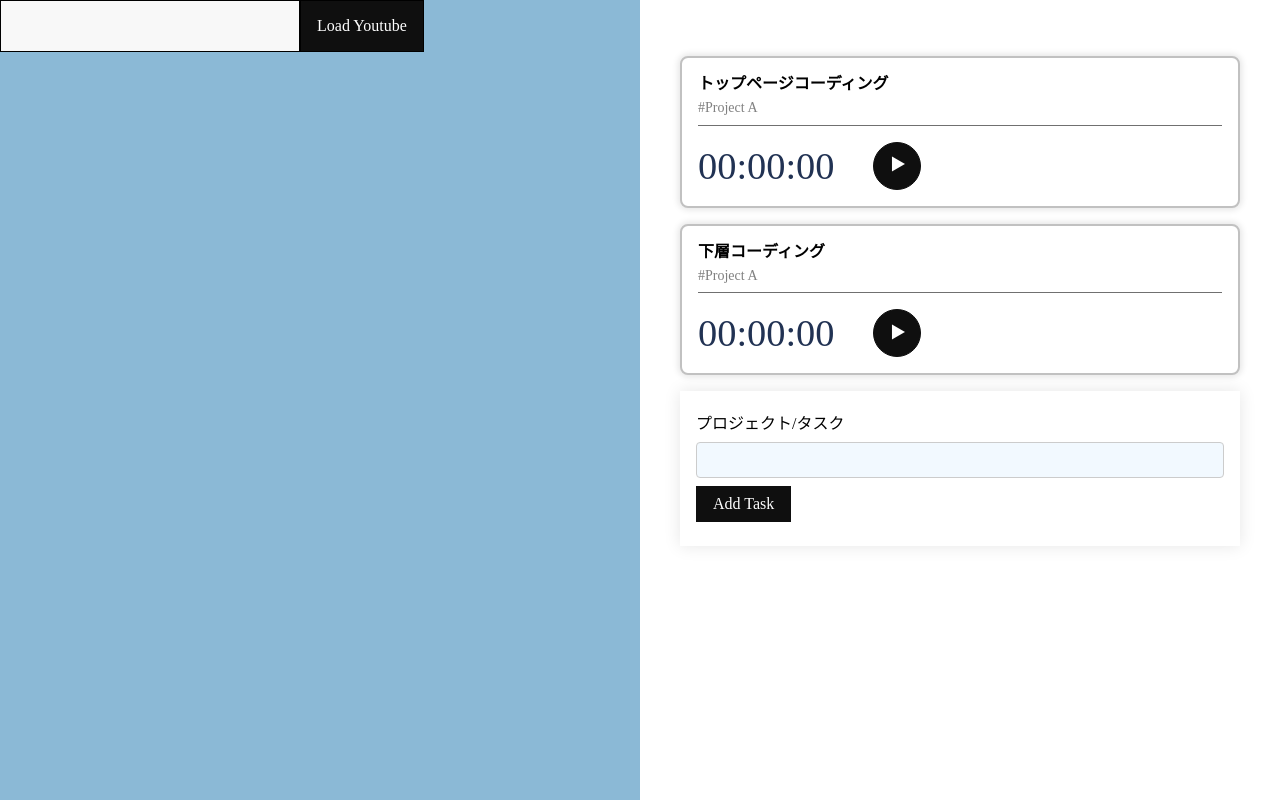
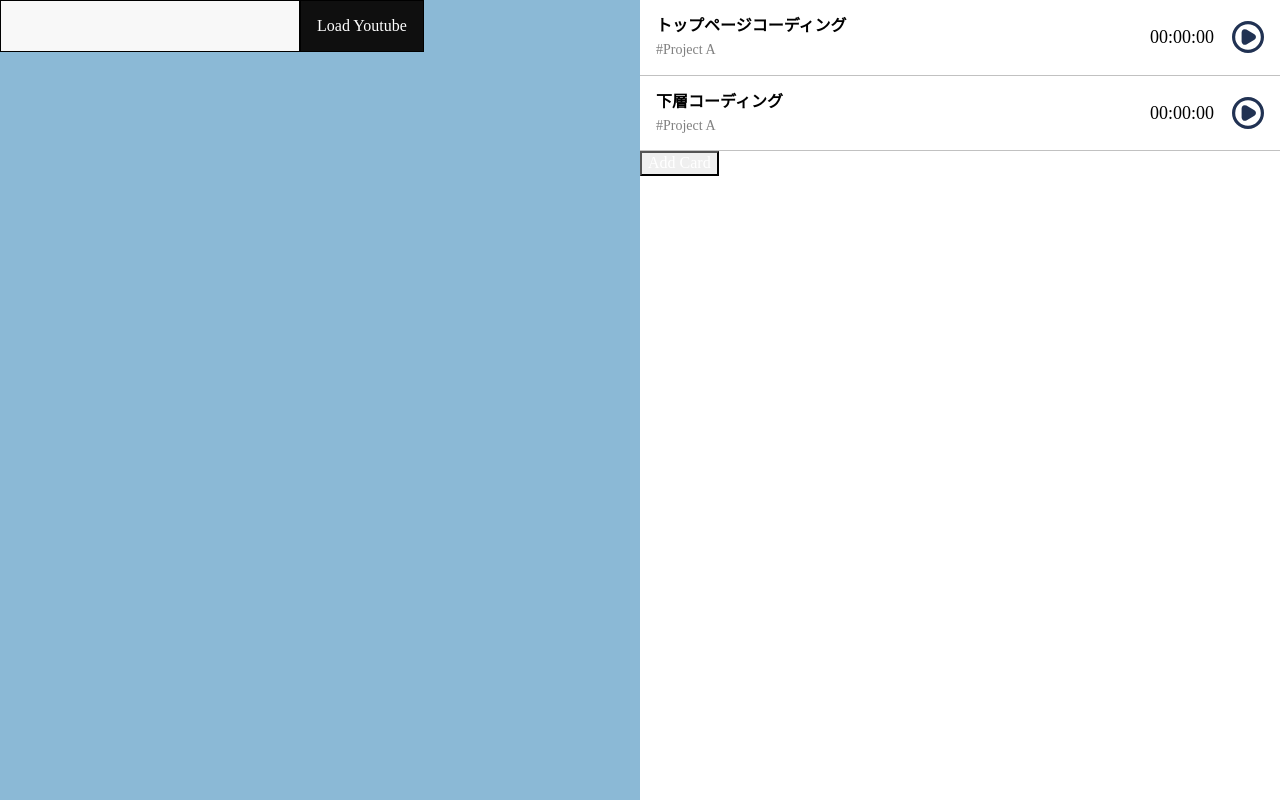
Before and after one commit to Fielsyuka/enjin-exercise, a React app: page / in a window 1280 px wide. Built offline with nearby package versions, Linux system fonts and the light colour scheme.

Commit message:
カードを追加画面を作る

```diff
--- a/src/components/AddCardBox.tsx
+++ b/src/components/AddCardBox.tsx
@@ -8,41 +8,76 @@ type Props = {
   onSubmit(task: object): void
 }
 
+type Task = {
+  title?: string
+  tag?: string
+}
+
 const AddCardBox: React.VFC<Props> = props => {
   const { onSubmit } = props
   console.log('addcardbox is rendered')
-  const [title, setTitle] = useState('')
-  // const [tags, setTags] = useState([])
+  const [task, setTask] = useState<Task>({
+    title: '',
+    tag: '',
+  })
 
-  // const addCard = () => {
-  //   console.log({ title })
-  //   return { title }
-  // }
+  const handleChange = (e: React.ChangeEvent<HTMLInputElement>) => {
+    const target = e.target
+    setTask(prev => {
+      return { ...prev, [target.name]: target.value }
+    })
+  }
 
   return (
     <>
       <SBox>
-        <SLabel htmlFor="title">プロジェクト/タスク</SLabel>
-        <InputForm id="title" onChange={setTitle} value={title} />
-        {/* <SLabel htmlFor="tag">プロジェクト/タスク</SLabel>
-        <InputForm id="tag" onChange={settag} value={tag} /> */}
-        <SButton onClick={() => onSubmit({ title })}>Add Task</SButton>
+        <div className="row">
+          <label htmlFor="title">プロジェクト/タスク</label>
+          <InputForm
+            id="title"
+            name="title"
+            onChange={e => handleChange(e)}
+            value={task.title}
+          />
+        </div>
+        <div className="row">
+          <label htmlFor="tag">タグ</label>
+          <InputForm
+            id="tag"
+            name="tag"
+            onChange={e => handleChange(e)}
+            value={task.tag}
+          />
+        </div>
+        <SButton onClick={() => onSubmit(task)}>Add Task</SButton>
       </SBox>
     </>
   )
 }
 
 const SBox = styled.div`
-  /* position: absolute;
+  position: absolute;
+  top: 0;
   right: 0;
   bottom: 0;
-  left: 0; */
+  left: 0;
+  width: 90%;
+  height: 90%;
+  margin: auto;
   padding: 24px 16px;
   background-color: #fff;
   box-shadow: 0 0 16px 0 rgba(0, 0, 0, 0.1);
+  z-index: 20;
+  .row {
+    display: flex;
+  }
+
+  label {
+    display: block;
+    flex-shrink: 0;
+    width: 30%;
+    margin-bottom: 0.5em;
+  }
 `
-const SLabel = styled.label`
-  display: block;
-  margin-bottom: 0.5em;
-`
+
 export default memo(AddCardBox)
--- a/src/components/Button.tsx
+++ b/src/components/Button.tsx
@@ -15,11 +15,9 @@ const Button: React.VFC<Props> = props => {
 const SButton = styled.button.attrs({
   type: 'button',
 })`
+  cursor: pointer
+  display: inline-block;
   appearance: none;
-  padding: 1em;
-  border: 1px solid #0f0f0f;
-  box-shadow: none;
-  background-color: #0f0f0f;
   color: #fff;
   text-align: center;
 
--- /dev/null
+++ b/src/components/Icon.tsx
@@ -0,0 +1,30 @@
+import React from 'react'
+import styled from 'styled-components'
+
+const generateSvg = (d: string) => {
+  return function Icon({ className }: { className?: string }) {
+    return (
+      <SVGBase
+        className={className}
+        xmlns="http://www.w3.org/2000/svg"
+        viewBox="0 0 32 32"
+      >
+        <path d={d} transform="translate(-2 -2)" />
+      </SVGBase>
+    )
+  }
+}
+
+const SVGBase = styled.svg`
+  display: block;
+  width: 32px;
+  height: 32px;
+`
+
+export const PlayIcon = generateSvg(
+  'M24.4,15.232l-8-4.624a3.2,3.2,0,0,0-4.8,2.768v9.248a3.2,3.2,0,0,0,4.8,2.768l8-4.624a3.2,3.2,0,0,0,0-5.536ZM18,2A16,16,0,1,0,34,18,16,16,0,0,0,18,2Zm0,28.8A12.8,12.8,0,1,1,30.8,18,12.8,12.8,0,0,1,18,30.8Z',
+)
+
+export const StopIcon = generateSvg(
+  'M22.8,11.6H13.2a1.6,1.6,0,0,0-1.6,1.6v9.6a1.6,1.6,0,0,0,1.6,1.6h9.6a1.6,1.6,0,0,0,1.6-1.6V13.2A1.6,1.6,0,0,0,22.8,11.6ZM18,2A16,16,0,1,0,34,18,16,16,0,0,0,18,2Zm0,28.8A12.8,12.8,0,1,1,29.56,12.5,12.428,12.428,0,0,1,30.8,18,12.8,12.8,0,0,1,18,30.8Z',
+)
--- a/src/components/InputForm.tsx
+++ b/src/components/InputForm.tsx
@@ -5,18 +5,20 @@ import { color } from '../theme/GlobalColor'
 type Props = {
   id: string
   value?: string
-  onChange?(value: string): void
+  name?: string
+  onChange?(e: React.ChangeEvent<HTMLInputElement>): void
 }
 
 export const InputForm: React.VFC<Props> = props => {
   console.log('input is rendered')
-  const { id, value, onChange } = props
+  const { id, value, name, onChange } = props
   return (
     <SInput
       type="text"
       id={id}
+      name={name}
       value={value}
-      onChange={e => onChange?.(e.currentTarget.value)}
+      onChange={e => onChange?.(e)}
     />
   )
 }
--- a/src/components/SButton.tsx
+++ b/src/components/SButton.tsx
@@ -7,10 +7,6 @@ export const SButton = styled.button.attrs({
   cursor: pointer;
   appearance: none;
   margin: 0;
-  padding: 0.5em 1em;
-  border: 1px solid #0f0f0f;
-  box-shadow: none;
-  background-color: #0f0f0f;
   color: #fff;
   text-align: center;
 
@@ -30,14 +26,13 @@ export const SCircleButton = styled.button.attrs({
 })`
   cursor: pointer;
   appearance: none;
-  width: 3em;
-  height: 3em;
+  width: 32px;
+  height: 32px;
   margin: 0;
-  padding: 0.5em 1em;
-  border: 1px solid #0f0f0f;
-  border-radius: 50%;
+  padding: 0;
   box-shadow: none;
-  background-color: #0f0f0f;
+  border: none;
+  background: none;
   color: #fff;
   text-align: center;
 `
--- /dev/null
+++ b/src/components/SOverlay.tsx
@@ -0,0 +1,13 @@
+// import React from 'react'
+import styled from 'styled-components'
+
+export const SOverlay = styled.div`
+  display: block;
+  position: absolute;
+  top: 0;
+  right: 0;
+  bottom: 0;
+  left: 0;
+  background: rgba(0, 0, 0, 0.7);
+  z-index: 10;
+`
--- a/src/components/TimerCard.tsx
+++ b/src/components/TimerCard.tsx
@@ -2,6 +2,8 @@ import React, { memo, useState, FC, useEffect } from 'react'
 import styled from 'styled-components'
 import { SCircleButton } from './SButton'
 import { color } from '../theme/GlobalColor'
+import { PlayIcon as _PlayIcon } from './Icon'
+import { StopIcon as _StopIcon } from './Icon'
 
 const formatTime = (i: number | string) => {
   if (i < 10) {
@@ -54,36 +56,47 @@ const TimerCard: FC<Props> = props => {
       <SBody>
         <STime>{printTime(time)}</STime>
         {isRunning ? (
-          <SCircleButton onClick={() => setRunning(false)}>■</SCircleButton>
+          <SCircleButton onClick={() => setRunning(false)}>
+            <StopIcon />
+          </SCircleButton>
         ) : (
-          <SCircleButton onClick={() => setRunning(true)}>▶︎</SCircleButton>
+          <SCircleButton onClick={() => setRunning(true)}>
+            <PlayIcon />
+          </SCircleButton>
         )}
       </SBody>
     </STimerCard>
   )
 }
 
+const PlayIcon = styled(_PlayIcon)`
+  fill: ${color.accent};
+`
+
+const StopIcon = styled(_StopIcon)`
+  fill: ${color.accent};
+`
 const STimerCard = styled.div`
-  margin: 1em auto;
+  display: flex;
+  justify-content: space-between;
+  margin: 0;
   padding: 1em;
-  border: 2px solid #c1c1c1;
-  border-radius: 8px;
-  box-shadow: 0 0 6px 2px rgba(0, 0, 0, 0.1);
+  border-bottom: 1px solid #c1c1c1;
   background-color: #fff;
   &.is-active {
-    border-color: ${color.accent};
+    background-color: ${color.accent};
+    color: #fff;
+    ${StopIcon} {
+      fill: #fff;
+    }
   }
 `
 const SHead = styled.div`
-  padding-bottom: 0.5em;
   font-size: 1em;
-  /* text-align: center; */
-  border-bottom: 1px solid #707070;
 `
 const SBody = styled.div`
   display: flex;
   align-items: center;
-  margin-top: 1em;
 `
 const STitle = styled.h3`
   margin: 0;
@@ -103,8 +116,7 @@ const STag = styled.li`
 `
 const STime = styled.p`
   display: inline-block;
-  margin: 0 1em 0 0;
-  color: ${color.accent};
-  font-size: 2.4rem;
+  margin: 0 1em;
+  font-size: 1.125em;
 `
 export default memo(TimerCard)
--- a/src/components/TrackingArea.tsx
+++ b/src/components/TrackingArea.tsx
@@ -3,9 +3,11 @@ import React, { memo, useState } from 'react'
 import styled from 'styled-components'
 import TimerCard from './TimerCard'
 import AddCardBox from './AddCardBox'
-// import { SButton } from './SButton'
+import { SOverlay } from './SOverlay'
+import { SButton } from './SButton'
 
 const TrackingArea = () => {
+  const [addMode, setAddMode] = useState(false) // eslint-disable-line
   const [cardList, setCardList] = useState([
     {
       id: 0,
@@ -57,7 +59,13 @@ const TrackingArea = () => {
           )
         })}
       {/* <SButton onClick={() => deleteCard(0)}>Remove Card</SButton> */}
-      <AddCardBox onSubmit={el => addCard(el)} />
+      <SButton onClick={() => setAddMode(true)}>Add Card</SButton>
+      {addMode && (
+        <>
+          <AddCardBox onSubmit={el => addCard(el)} />
+          <SOverlay onClick={() => setAddMode(false)} />
+        </>
+      )}
     </STrackingWrap>
   )
 }
@@ -66,5 +74,5 @@ export default memo(TrackingArea)
 const STrackingWrap = styled.div`
   position: relative;
   height: 100%;
-  padding: 40px;
+  padding: 0;
 `
--- a/src/theme/GlobalColor.ts
+++ b/src/theme/GlobalColor.ts
@@ -2,5 +2,5 @@ export const color = {
   primary: '#8BB9D6',
   secondary: '',
   accent: '#213253',
-  formElBg: '#f2f9ff',
+  formElBg: '#f0f6fb',
 }
--- a/src/theme/GlobalStyle.ts
+++ b/src/theme/GlobalStyle.ts
@@ -24,16 +24,25 @@ body {
 }
 
 .appWrap {
-  display: flex;
   height: 100%;
+  @media screen and (min-width: 960px) {
+    display: flex;
+
+  }
 }
 
 .pomodoro {
-  width: 50%;
+  height: 100%;
   background-color: ${color.primary};
+  @media screen and (min-width: 960px) {
+    width: 50%;
+  }
 }
 
 .timeTrack {
-  width: 50%;
+  height: 100%;
+  @media screen and (min-width: 960px) {
+    width: 50%;
+  }
 }
 `
```
Also changed, not shown: src/types/Task.ts (added, +7 -0 lines), 1 other file (tests, documents, lock files or other folders).
